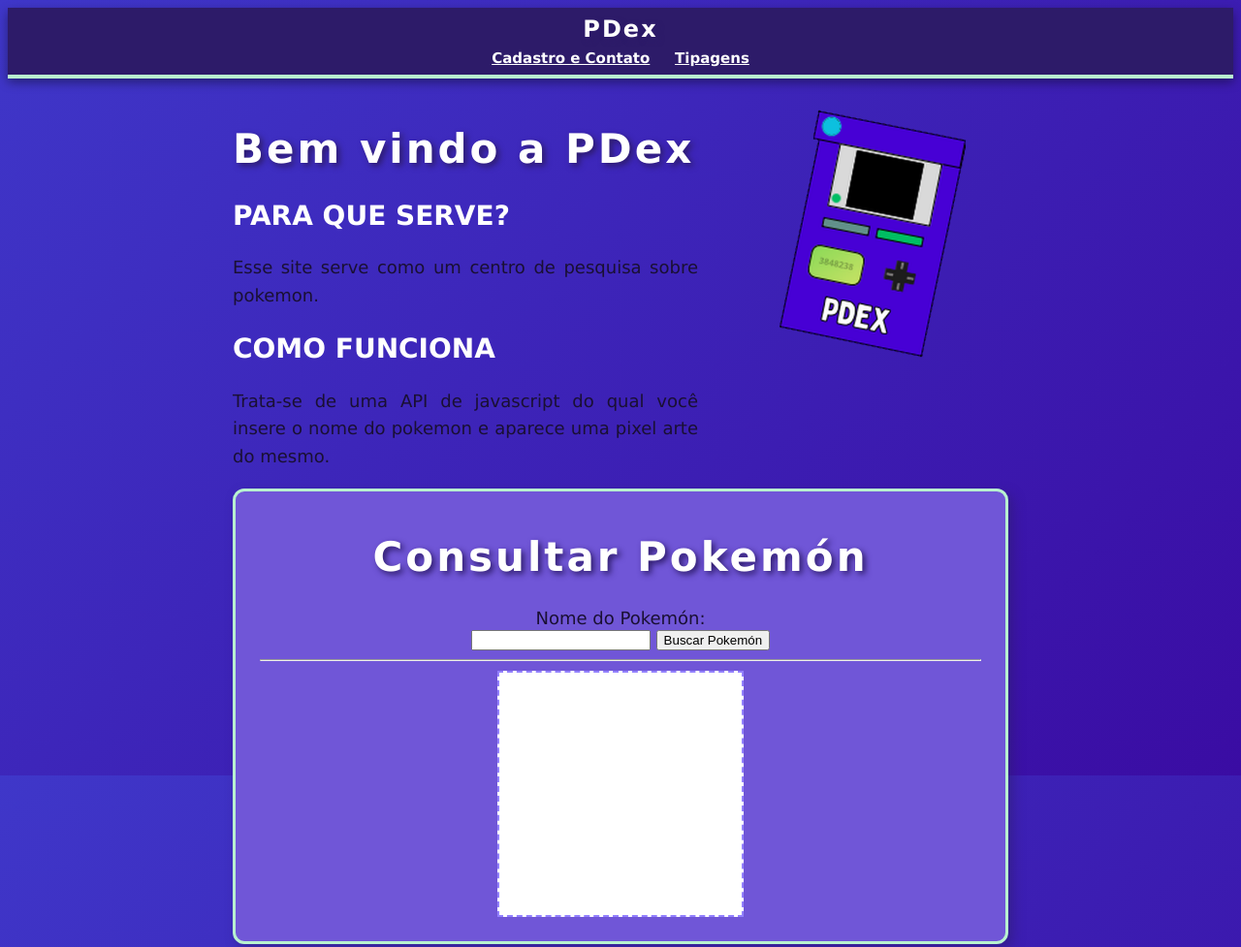
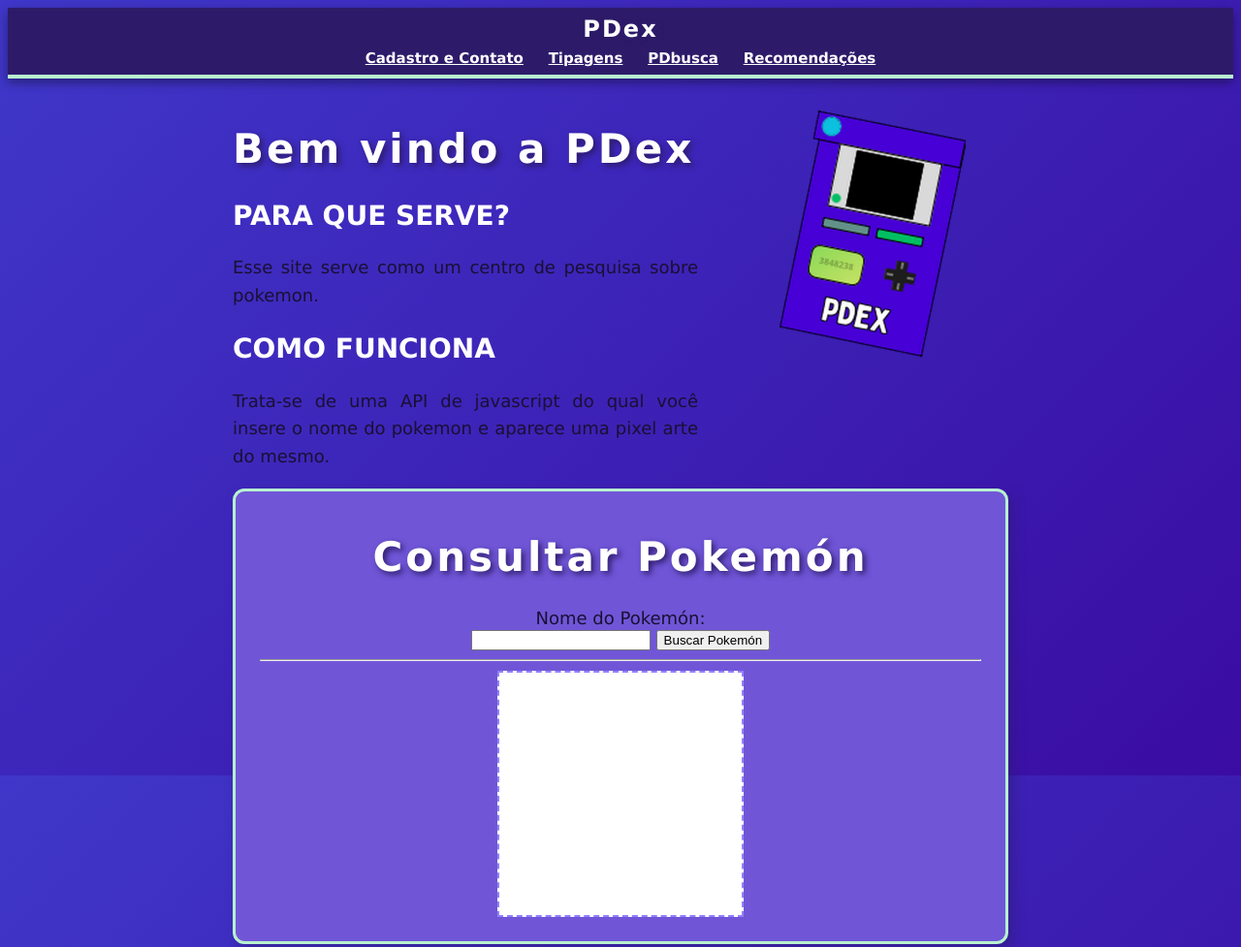
Before and after one commit to Cosmio13/PDex.github.io, a plain HTML site: page index.html in a window 1280 px wide. Shown: the top 977 px of the page at 97% size. Drawn offline with Linux system fonts and the light colour scheme.

Commit message:
Add navigation links for consulta and recomendacao

```diff
--- a/index.html
+++ b/index.html
@@ -21,6 +21,8 @@
     <nav>
       <a href="contato.html">Cadastro e Contato</a>
       <a href="#tabela-tipos">Tipagens</a>
+      <a href="#consulta">PDbusca</a>
+      <a href="#recomendacao">Recomendações</a>
     </nav>
   </header>
 
@@ -49,7 +51,7 @@
 
     <div class="caixa2">
 
-     <h1>Consultar Pokemón</h1>
+     <h1 id="consulta" >Consultar Pokemón</h1>
 
     Nome do Pokemón:<br>
 
@@ -61,7 +63,7 @@
 
     <div class="caixa"></div>
 
-    <h2>Recomendações de hoje</h2>
+    <h2 id="recomendacao" >Recomendações de hoje</h2>
     <ul id="lista-sorteio"></ul>
 
     </div>
```
